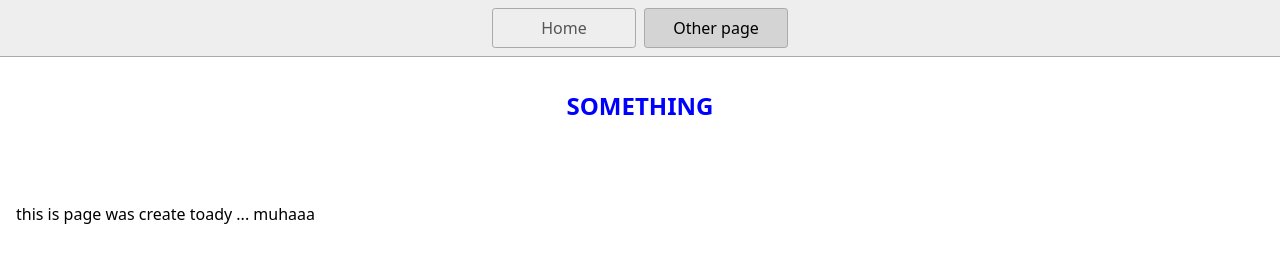
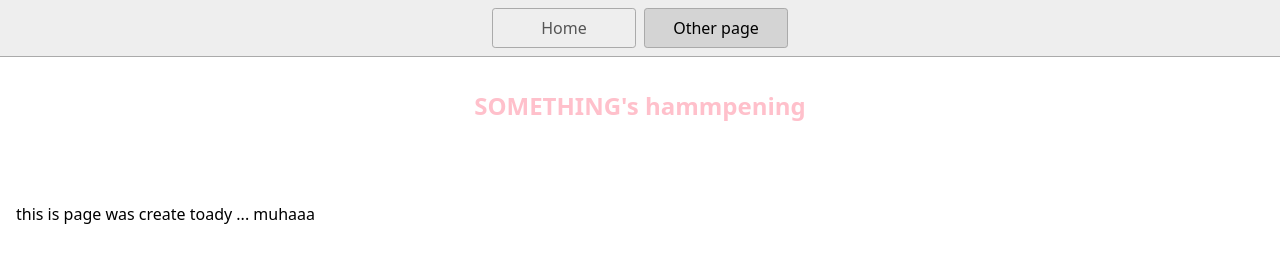
Before and after one commit to i-lo-na/dayone, a plain HTML site: page page2.html in a window 1280 px wide. Drawn offline with Linux system fonts and the light colour scheme.

Commit message:
1 file modified

```diff
--- a/page2.html
+++ b/page2.html
@@ -13,7 +13,7 @@
       <a href="/page2.html" aria-current="page">Other page</a>
     </nav>
     <main>
-      <h1 style="color:blue; text-align:center">SOMETHING</h1>
+      <h1 style="color:pink; text-align:center">SOMETHING's hammpening</h1>
       <br>
       <p style="margin-top:43px"> this is page was create toady ... muhaaa</p>
     </main>
```
